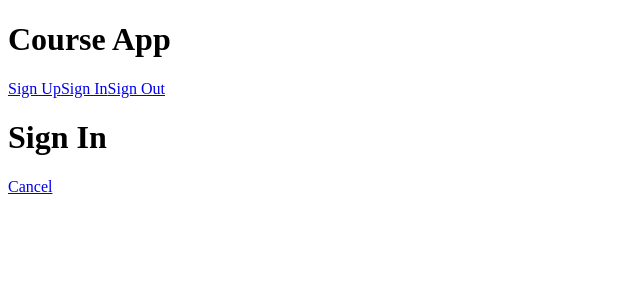
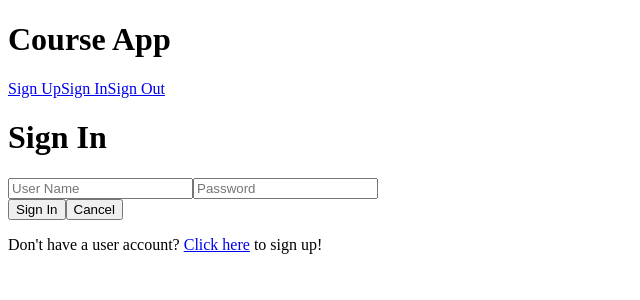
Before and after one commit to jasonmziegler/Full-Stack-App-SERN, a React (Create React App) app in the folder client/: page /signin in a window 1280 px wide. Shown: the top 300 px of the page, without its empty margins (0-640 px from the left). Built offline with nearby package versions, Linux system fonts and the light colour scheme.

Commit message:
added Form component and form to UserSignIn  Component

```diff
--- /dev/null
+++ b/client/src/components/Form.js
@@ -0,0 +1,57 @@
+//Adapted from TreeHouse React Athentication Project
+import React from 'react';
+
+const Form = (props) => {
+    const {
+        cancel,
+        errors,
+        submit,
+        submitButtonText,
+        elements,
+    } = props
+
+
+    function handleSubmit(event) {
+        event.preventDefault();
+        submit();
+    }
+
+    function handleCancel(event) {
+        event.preventDefault();
+        cancel();
+    }
+    return(
+    <div>
+      <ErrorsDisplay errors={errors} />
+      <form onSubmit={handleSubmit}>
+        {elements()}
+        <div>
+          <button type="submit">{submitButtonText}</button>
+          <button onClick={handleCancel}>Cancel</button>
+        </div>
+      </form>
+    </div>
+    )
+
+};
+
+function ErrorsDisplay({ errors }) {
+    let errorsDisplay = null;
+
+    if (errors.length) {
+      errorsDisplay = (
+        <div>
+          <h2 >Validation errors</h2>
+          <div>
+            <ul>
+              {errors.map((error, i) => <li key={i}>{error}</li>)}
+            </ul>
+          </div>
+        </div>
+      );
+    }
+
+    return errorsDisplay;
+  }
+
+export default Form;
--- a/client/src/components/UserSignIn.js
+++ b/client/src/components/UserSignIn.js
@@ -1,14 +1,71 @@
+//Adapted from React Authentication project
 import React, { Component } from 'react';
 import { Link } from 'react-router-dom';
+import Form from './Form';
 
 export default class UserSignIn extends Component {
+    state = {
+        username: '',
+        password: '',
+        errors: [],
+    }
 
     render() {
+        const {
+            username,
+            password,
+            errors,
+          } = this.state;
+
         return (
             <div>
                 <h1>Sign In</h1>
-                <p><Link to='/'>Cancel</Link></p>
+                <Form
+            cancel={this.cancel}
+            errors={errors}
+            submit={this.submit}
+            submitButtonText="Sign In"
+            elements={() => (
+              <React.Fragment>
+                <input
+                  id="username"
+                  name="username"
+                  type="text"
+                  value={username}
+                  onChange={this.change}
+                  placeholder="User Name" />
+                <input
+                  id="password"
+                  name="password"
+                  type="password"
+                  value={password}
+                  onChange={this.change}
+                  placeholder="Password" />
+              </React.Fragment>
+            )} />
+                <p>
+                    Don't have a user account? <Link to="/signup">Click here</Link> to sign up!
+                </p>
             </div>
-        )
+        );
     }
+    change = (event) => {
+        const name = event.target.name;
+        const value = event.target.value;
+
+        this.setState(() => {
+          return {
+            [name]: value
+          };
+        });
+      }
+
+      submit = () => {
+
+      }
+
+      cancel = () => {
+
+      }
+
 }
```
